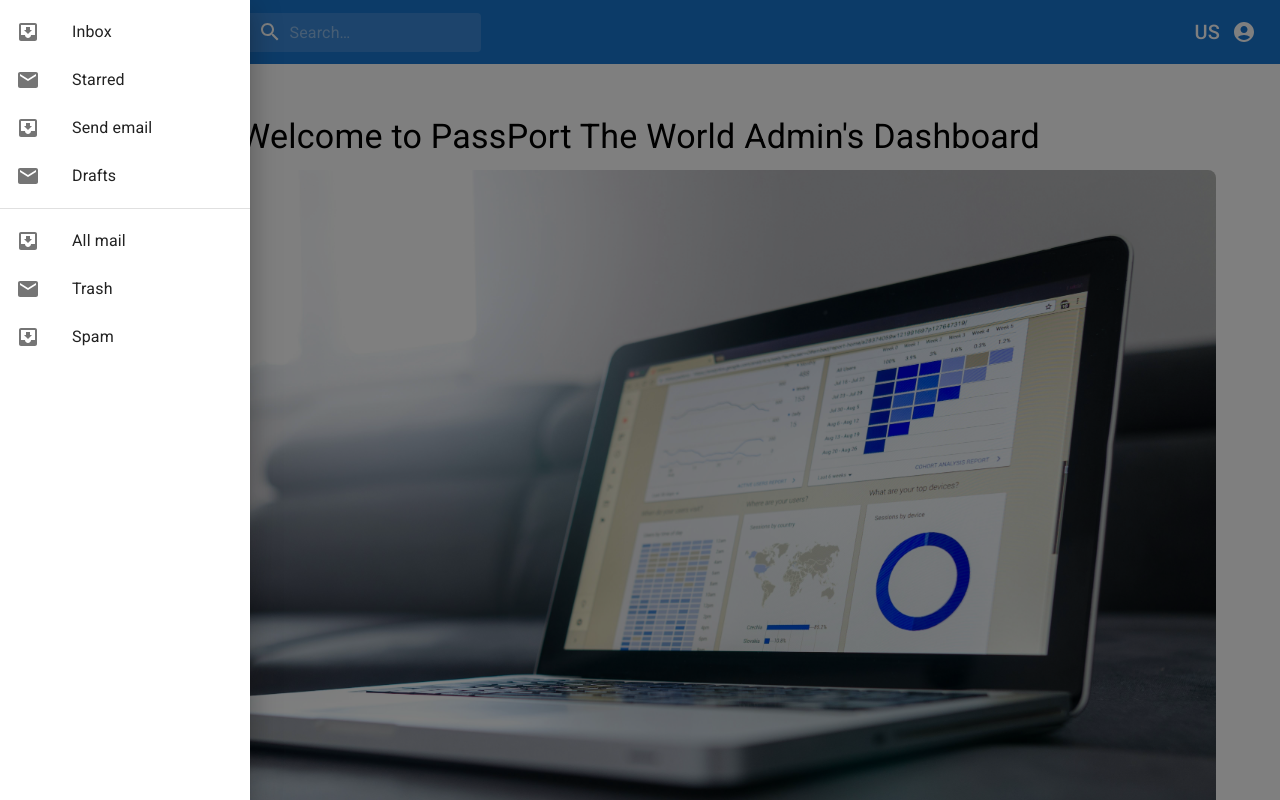
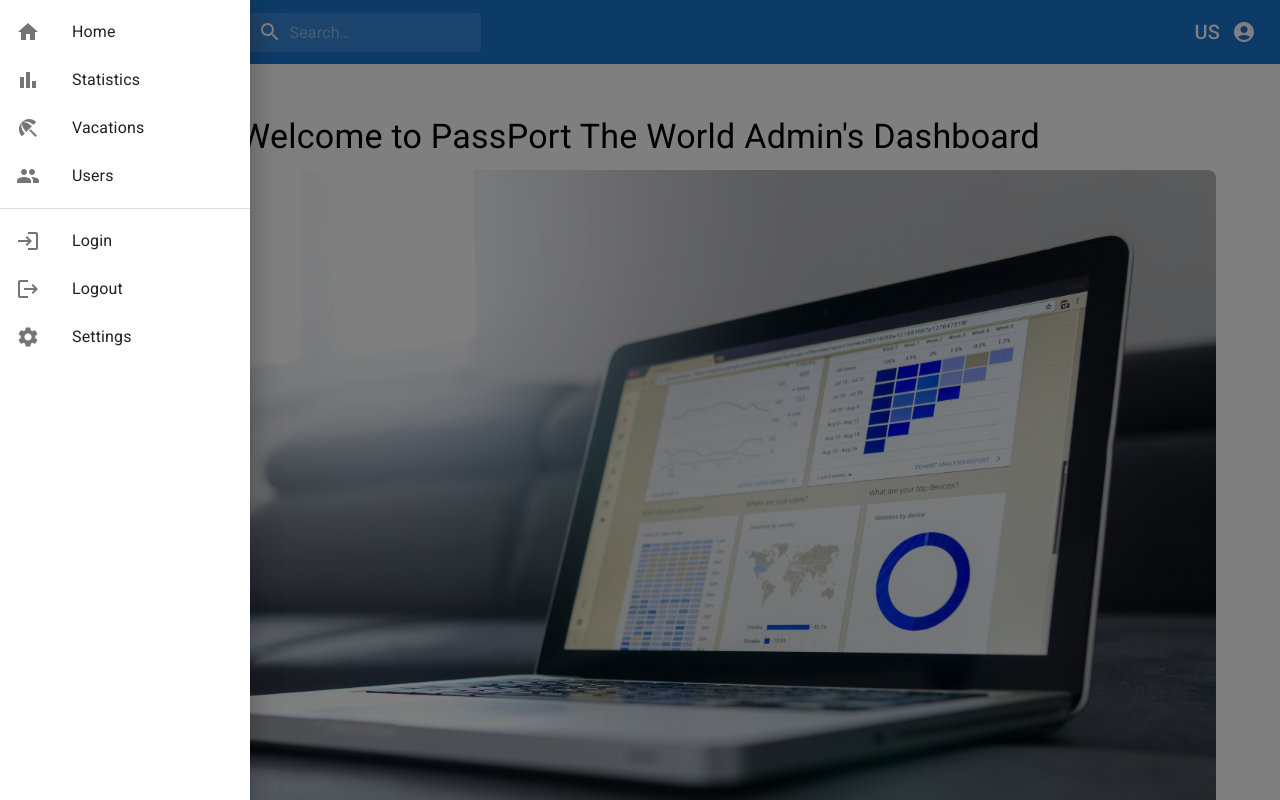
Before and after one commit to middlebear78/AdminDashboard-docker-with, a React (Create React App) app in the folder client/: page / in a window 1280 px wide. Both pictures are taken after a click on the button 36 px from the left and 32 px from the top of the page. Shown: the top 800 px of the page. Built offline with nearby package versions, Linux system fonts and the light colour scheme.

Commit message:
setting some ui

```diff
--- a/client/src/components/LayoutArea/Menu/DrawerList.tsx
+++ b/client/src/components/LayoutArea/Menu/DrawerList.tsx
@@ -9,6 +9,13 @@
 import ListItemText from "@mui/material/ListItemText";
 import InboxIcon from "@mui/icons-material/MoveToInbox";
 import MailIcon from "@mui/icons-material/Mail";
+import HomeIcon from "@mui/icons-material/Home";
+import BarChartIcon from "@mui/icons-material/BarChart";
+import BeachAccessIcon from "@mui/icons-material/BeachAccess";
+import PeopleIcon from "@mui/icons-material/People";
+import LoginIcon from "@mui/icons-material/Login"; // Icon for Login
+import LogoutIcon from "@mui/icons-material/Logout"; // Icon for Logout
+import SettingsIcon from "@mui/icons-material/Settings"; // Icon for Settings
 
 interface DrawerListProps {
     open: boolean;
@@ -19,10 +26,15 @@
     const list = (
         <Box sx={{ width: 250 }} role="presentation" onClick={toggleDrawer(false)}>
             <List>
-                {["Inbox", "Starred", "Send email", "Drafts"].map((text, index) => (
+                {[
+                    { text: "Home", icon: <HomeIcon /> },
+                    { text: "Statistics", icon: <BarChartIcon /> },
+                    { text: "Vacations", icon: <BeachAccessIcon /> },
+                    { text: "Users", icon: <PeopleIcon /> },
+                ].map(({ text, icon }, index) => (
                     <ListItem key={text} disablePadding>
                         <ListItemButton>
-                            <ListItemIcon>{index % 2 === 0 ? <InboxIcon /> : <MailIcon />}</ListItemIcon>
+                            <ListItemIcon>{icon}</ListItemIcon>
                             <ListItemText primary={text} />
                         </ListItemButton>
                     </ListItem>
@@ -30,10 +42,14 @@
             </List>
             <Divider />
             <List>
-                {["All mail", "Trash", "Spam"].map((text, index) => (
+                {[
+                    { text: "Login", icon: <LoginIcon /> },
+                    { text: "Logout", icon: <LogoutIcon /> },
+                    { text: "Settings", icon: <SettingsIcon /> },
+                ].map(({ text, icon }) => (
                     <ListItem key={text} disablePadding>
                         <ListItemButton>
-                            <ListItemIcon>{index % 2 === 0 ? <InboxIcon /> : <MailIcon />}</ListItemIcon>
+                            <ListItemIcon>{icon}</ListItemIcon>
                             <ListItemText primary={text} />
                         </ListItemButton>
                     </ListItem>
```
